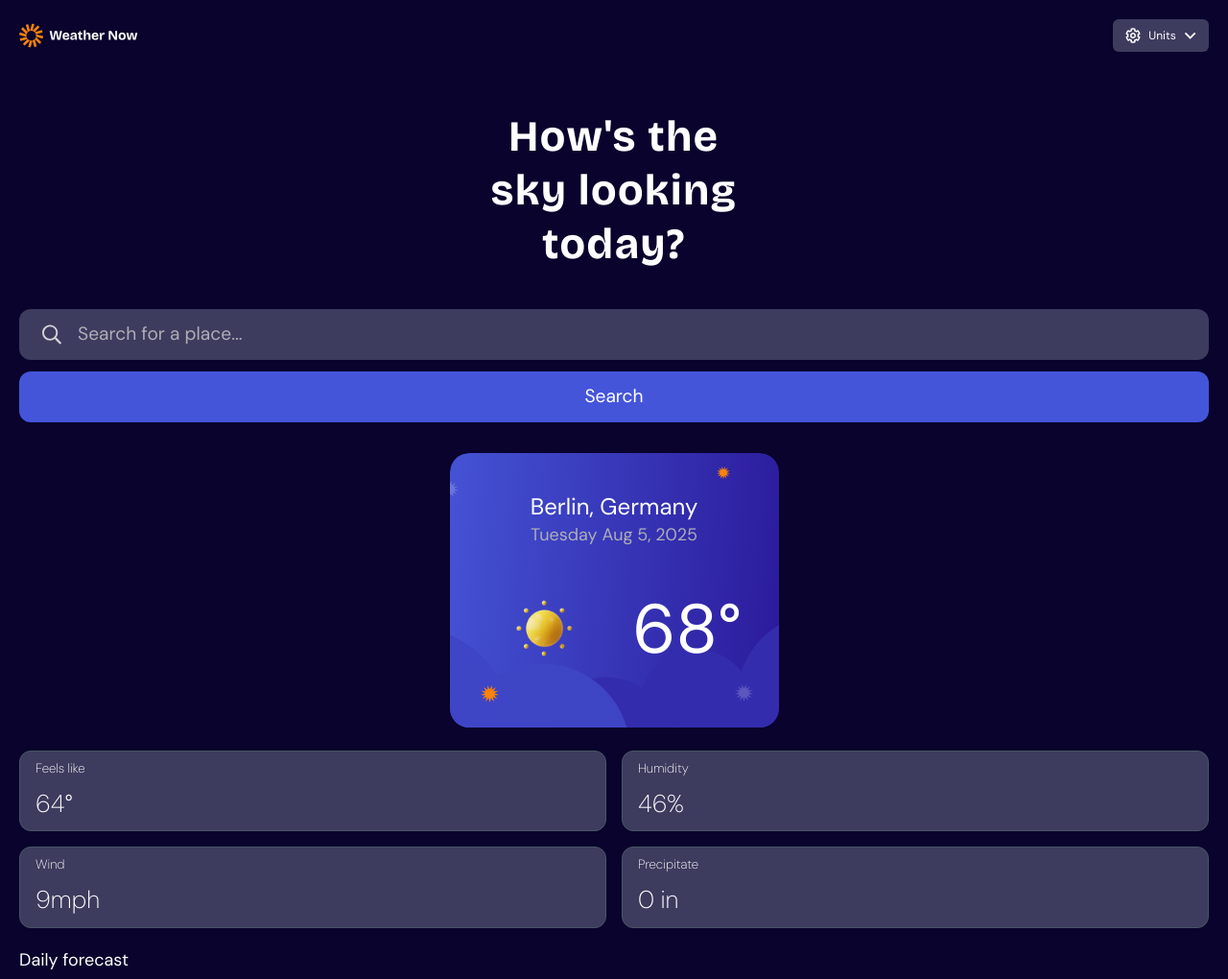
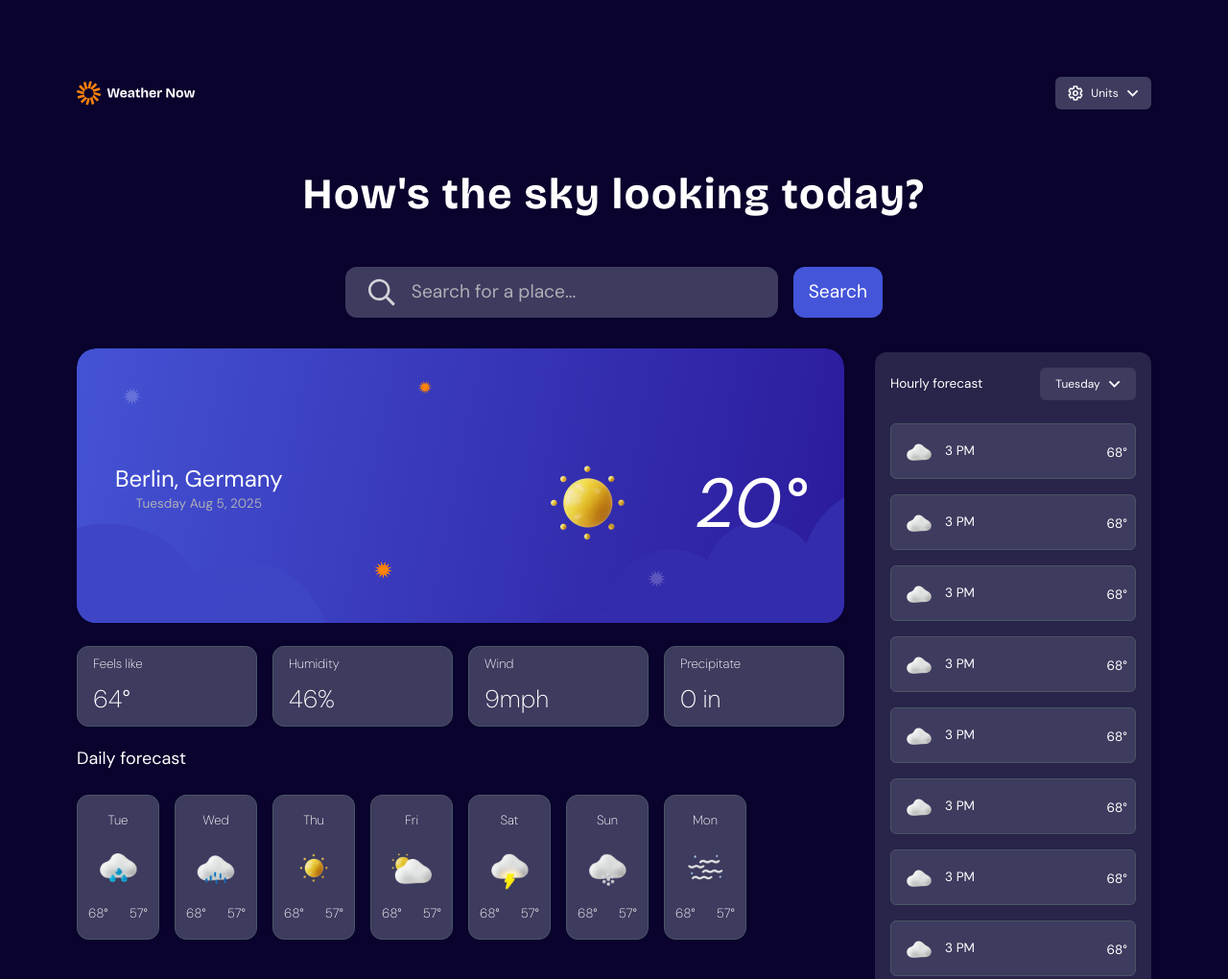
Before and after one commit to Melodyysol/weather-app, a website: page index.html in a window 1280 px wide. Shown: the top 1020 px of the page at 96% size. Drawn offline with nearby package versions, Linux system fonts and the light colour scheme.

Commit message:
Done with the desktop mode

```diff
--- a/index.html
+++ b/index.html
@@ -21,7 +21,7 @@
     .heading {letter-spacing: 0.1rem; line-height: 3.5rem;}
   </style>
 </head>
-<body class="font-['DM_Sans'] text-white bg-[#09032d] m-0 p-5 md:text-[1.125rem]">
+<body class="font-['DM_Sans'] text-white bg-[#09032d] m-0 p-5 md:text-[1.125rem] md:p-10 lg:p-20">
   <header>
     <div class="flex flex-wrap justify-between content-center">
       <img class="w-31" src="weather-app-main/assets/images/logo.svg" alt="Weather Logo">
@@ -31,19 +31,19 @@
         <img  src="weather-app-main/assets/images/icon-dropdown.svg" alt="Dropdown Icon">
       </div>
     </div>
-    <h1 class="heading font-['Bricolage_Grotesque'] font-bold text-[2.8rem] text-center mt-15"><span>How's the </span><span class="block">sky looking</span> today?</h1>
-    <div class="mt-10 flex flex-col gap-y-3">
-      <div class="bg-[#3d3b5e] flex rounded-xl p-3 gap-x-4 content-center hover:opacity-90">
+    <h1 class="heading font-['Bricolage_Grotesque'] font-bold text-[2.8rem] text-center mt-15"><span>How's the </span><span class="block md:inline">sky looking</span> today?</h1>
+    <div class="mt-10 flex flex-col gap-y-3 md:flex-row md:gap-x-4 md:m-auto md:w-3/4 lg:w-1/2 md:mt-12">
+      <div class="bg-[#3d3b5e] flex rounded-xl p-3 gap-x-4 content-center hover:opacity-90 md:flex-1">
         <img class="ml-3" src="weather-app-main/assets/images/icon-search.svg" alt="Search Icon">
         <input class="bg-transparent flex-1 text-[1.2rem] caret-white outline-none border-none placeholder:text-[#aeaeb7]" type="text" placeholder="Search for a place...">
       </div>
-      <button class="bg-[#4455da] text-[1.2rem] py-3 cursor-pointer rounded-xl w-full border-0 hover:opacity-90 focus:outline-2 focus:outline-[#4455da] focus:border-2 focus:border-black">Search</button>
+      <button class="bg-[#4455da] text-[1.2rem] py-3 cursor-pointer rounded-xl w-full border-0 hover:opacity-90 focus:outline-2 focus:outline-[#4455da] focus:border-2 focus:border-black md:w-1/6">Search</button>
     </div>
   </header>
 
-  <section class="mt-8">
+  <section class="mt-8 md:flex md:flex-row md:gap-x-8">
     <div>
-      <div class="relative">
+      <div class="relative md:hidden">
         <div class="absolute flex flex-col content-center top-0 left-0 right-0 bottom-0">
           <div class="m-auto flex flex-col text-center mt-10">
             <h3 class="text-2xl">Berlin, Germany</h3>
@@ -51,12 +51,25 @@
           </div>
           <div class="m-auto -mt-5 flex content-center gap-x-8">
             <img src="weather-app-main/assets/images/icon-sunny.webp" alt="Sunny icon" class="w-30">
-            <h1 class="text-[4.5rem] pt-2">68&deg;</h1>
+            <h1 class="text-[4.5rem] pt-2 italic">68&deg;</h1>
           </div>
         </div>
-        <img class="m-auto" src="weather-app-main/assets/images/bg-today-small.svg" alt="Background Small">
+        <img class="m-auto" src="weather-app-main/assets/images/bg-today-small.svg" alt="Small Background">
       </div>
-      <div class="content-center justify-center grid grid-cols-2 gap-4 mt-6">
+      <div class="relative hidden md:block">
+        <div class="absolute flex justify-between content-center md:px-5 md:pt-10 lg:pt-20 lg:px-10 right-0 left-0 z-10">
+          <div class="flex flex-col content-center text-center md:mt-6 lg:mt-10">
+            <h3 class="md:text-[1.125rem] lg:text-2xl">Berlin, Germany</h3>
+            <span class="text-[#aeaeb7] md:text-[0.85rem]">Tuesday Aug 5, 2025</span>
+          </div>
+          <div class="flex content-center gap-x-8">
+            <img src="weather-app-main/assets/images/icon-sunny.webp" alt="Sunny icon" class="w-40 h-40 md:-mt-5 lg:mt-0">
+            <h1 class="text-[4.5rem] italic mt-4 lg:mt-7">20&deg;</h1>
+          </div>
+        </div>
+        <img src="weather-app-main/assets/images/bg-today-large.svg" alt="Large Background" class="relative">
+      </div>
+      <div class="content-center justify-center grid grid-cols-2 gap-4 mt-6 md:grid-cols-4">
         <div class="bg-[#3d3b5e] flex flex-col gap-y-2 rounded-xl px-4 py-2 min-w-30 text-left border border-gray-600">
           <p class="text-[0.84rem] font-extralight">Feels like</p>
           <p class="text-[1.6rem] font-extralight">64&#xb0;</p>
@@ -76,8 +89,7 @@
       </div>
       <div class="mt-5">
         <h1>Daily forecast</h1>
-        <div>
-          <div class="content-center justify-center grid grid-cols-3 gap-4 mt-6">
+        <div class="content-center justify-center grid grid-cols-3 gap-4 mt-6 md:grid-cols-4 lg:grid-cols-8">
           <div class="bg-[#3d3b5e] flex flex-col gap-y-2 rounded-xl py-4 text-center border border-gray-600">
             <p class="text-[0.84rem] font-extralight">Tue</p>
             <img src="weather-app-main/assets/images/icon-rain.webp" alt="Rain icon" class="w-15 m-auto">
@@ -130,8 +142,7 @@
         </div>
       </div>
     </div>
-    </div>
-    <div class="">
+    <div class="md:flex-1 md:-mt-5 md:w-1/3">
       <div class="bg-[#3d3b5e9a] flex flex-col gap-y-2 rounded-xl py-4 px-4 mt-6">
         <div class="flex justify-between items-center mb-4">
           <span class="text-[0.85rem]">Hourly forecast</span>
```
Also changed, not shown: dist/output.css. Lines whose indentation alone changed are shown as unchanged.
